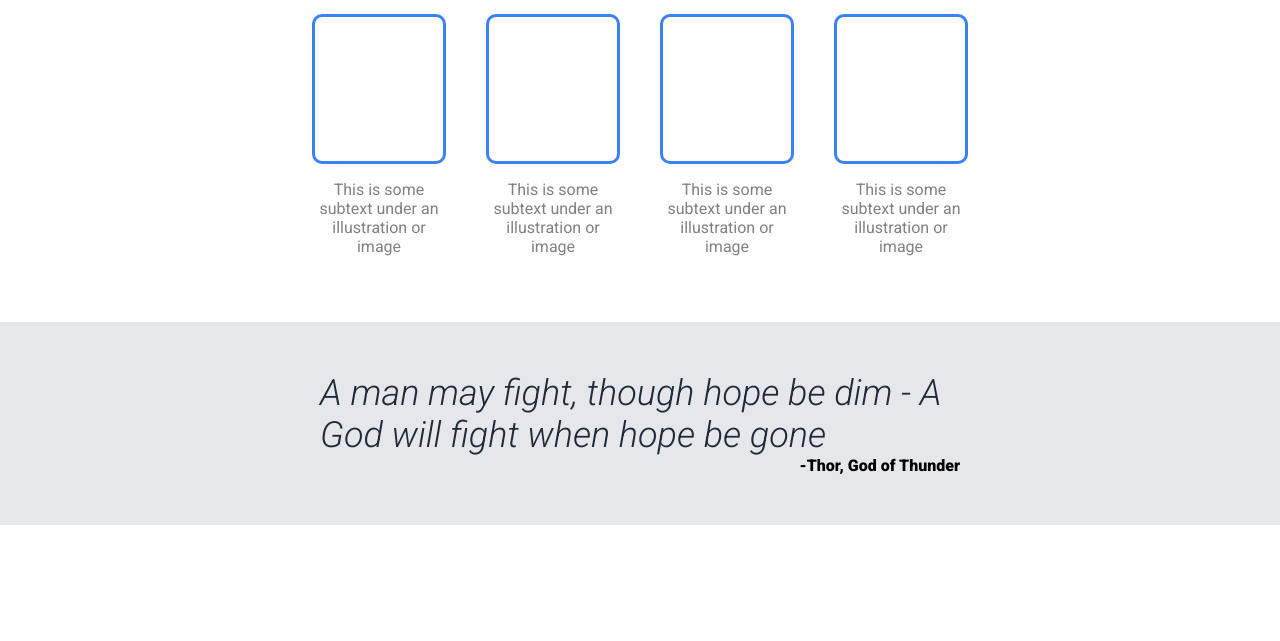
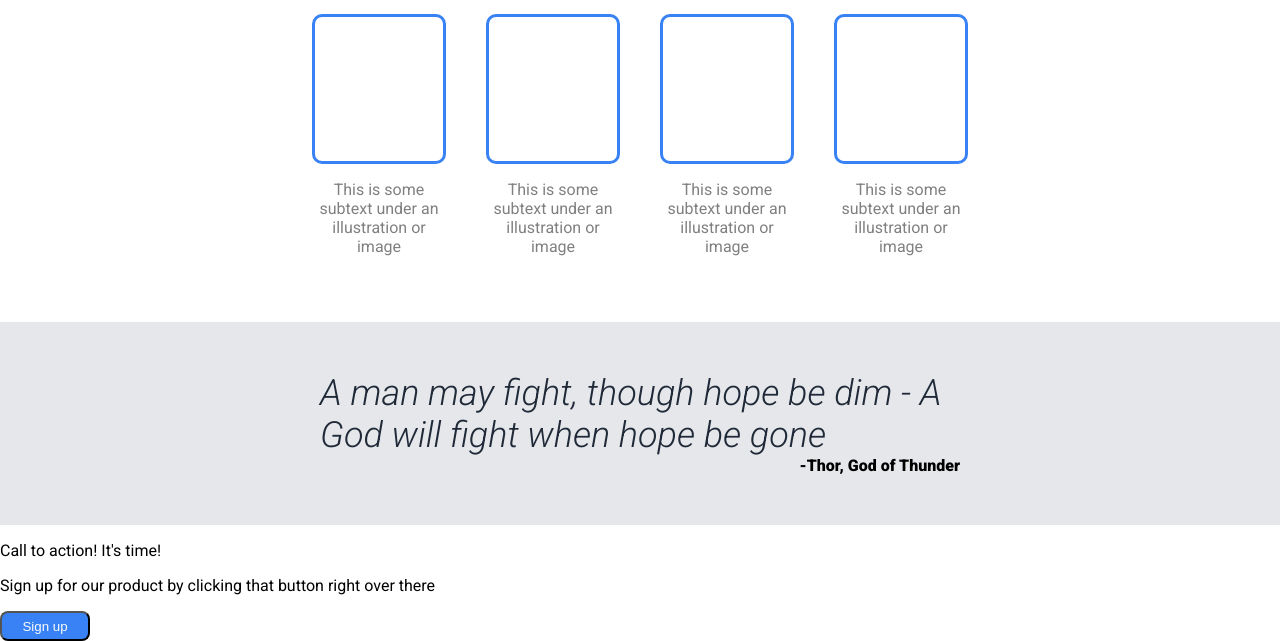
Before and after one commit to ruiyotabby/landing-page, a plain HTML site: page index.html in a window 1280 px wide. Shown: the part 558-1199 px from the top of the page. Before the commit the page ends 1083 px from the top, so only its background shows below. Drawn offline with Linux system fonts and the light colour scheme.

Commit message:
add last section

```diff
--- a/index.html
+++ b/index.html
@@ -21,7 +21,7 @@
                 <div class="first-hero">
                     <h2>This website is awesome</h2>
                     <p class="first-text">This website has some subtext that goes under the main title. It's a smaller font and the color is lower contrast</p>
-                    <button>Sign Up</button>
+                    <button class="first-button">Sign Up</button>
                 </div>
                 <div class="first-img">
                     <img src="" alt="some image">
@@ -52,5 +52,12 @@
             <p class="third-text">A man may fight, though hope be dim - A God will fight when hope be gone</p>
             <p class="third-bold">-Thor, God of Thunder</p>
         </div>
+        <div class="fourth">
+            <div class="fourth-col">
+                <p class="fourth-h">Call to action! It's time!</p>
+                <p class="fourth-t">Sign up for our product by clicking that button right over there</p>
+            </div>
+            <button class="fourth-button">Sign up</button>
+        </div>
     </body>
 </html>
```
